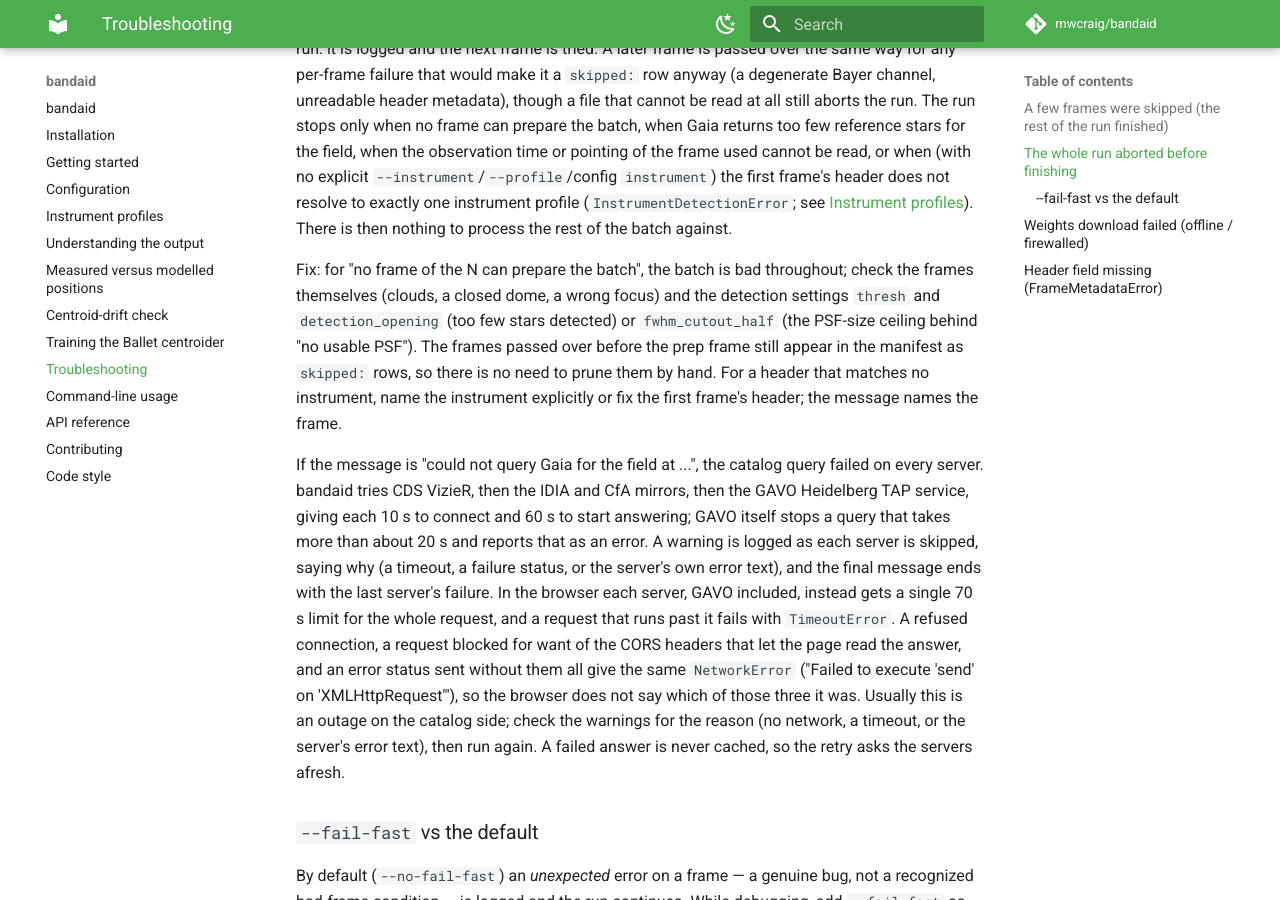
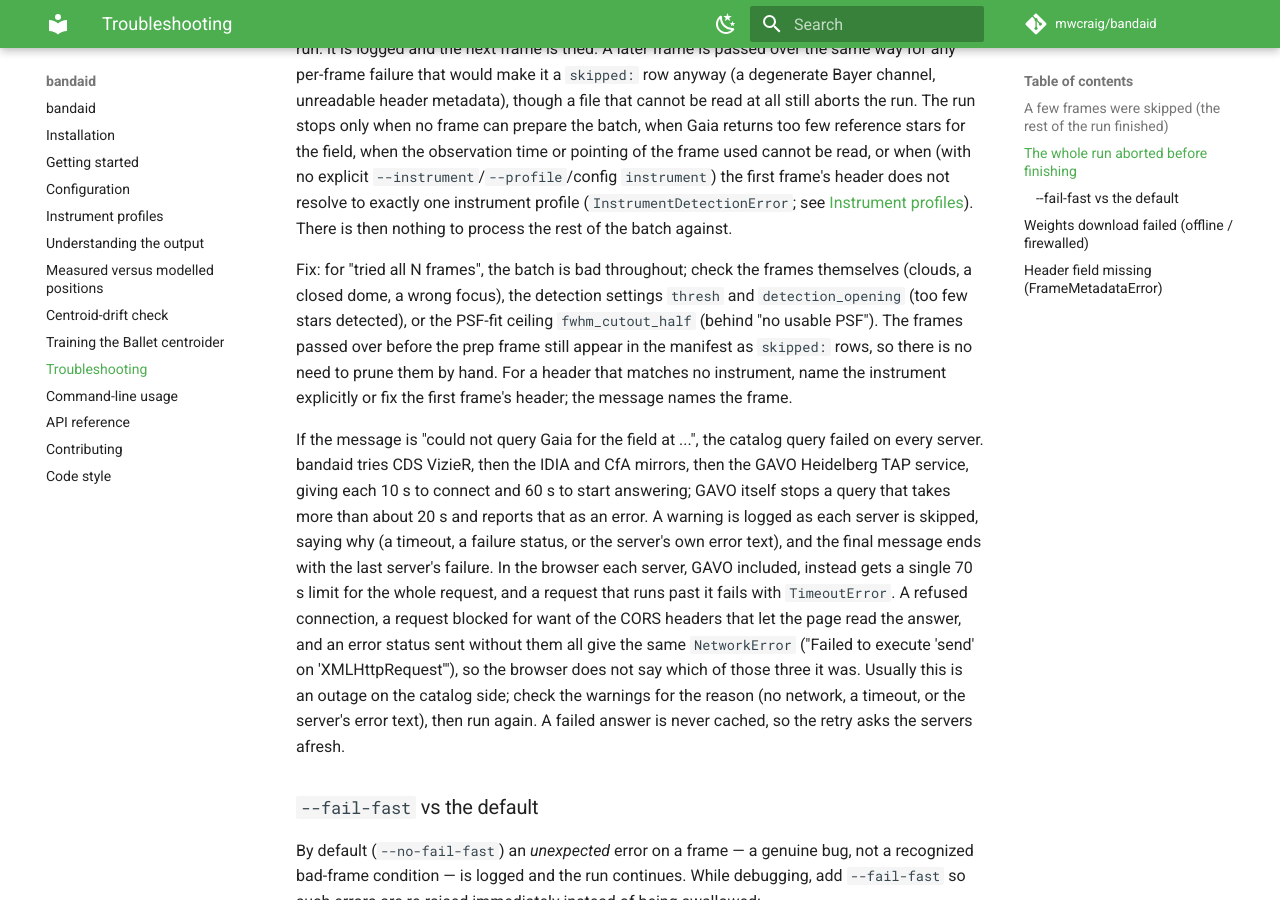
Before and after one commit to mwcraig/bandaid, an MkDocs documentation site: the page built from docs/troubleshooting.md, in a window 1280 px wide and 900 px high, scrolled down 1101 px. Built offline with MkDocs 1.6.1 and Material for MkDocs 9.7.7, drawn with Linux system fonts in a browser that asks for light colours; comment, search, counter and statistics services are not loaded.

Commit message:
Say "tried all N frames" so the prep failure reads well under its prefix
photometer_frames prefixes every BatchPrepError with "could not prepare
the batch: ", so the multi-frame message no longer repeats that phrase.
The prepare_batch comment now names both places the batch-mixing guard
runs, and the troubleshooting page no longer lists the PSF-fit ceiling
as a detection setting.

🤖 Generated with [Claude Code](https://claude.com/claude-code)
Claude-Session: https://claude.ai/code/session_01Gy3gmZ4fN9Joarq36S22S7

```diff
--- a/docs/troubleshooting.md
+++ b/docs/troubleshooting.md
@@ -53,10 +53,10 @@ not resolve to exactly one instrument profile (`InstrumentDetectionError`; see
 [Instrument profiles](instrument_profiles.md#auto-detection-from-the-fits-header)).
 There is then nothing to process the rest of the batch against.
 
-Fix: for "no frame of the N can prepare the batch", the batch is bad
-throughout; check the frames themselves (clouds, a closed dome, a wrong focus)
-and the detection settings `thresh` and `detection_opening` (too few stars
-detected) or `fwhm_cutout_half` (the PSF-size ceiling behind "no usable PSF").
+Fix: for "tried all N frames", the batch is bad throughout; check the frames
+themselves (clouds, a closed dome, a wrong focus), the detection settings
+`thresh` and `detection_opening` (too few stars detected), or the PSF-fit
+ceiling `fwhm_cutout_half` (behind "no usable PSF").
 The frames passed over before the prep frame still appear in the manifest as
 `skipped:` rows, so there is no need to prune them by hand. For a header that
 matches no instrument, name the instrument explicitly or fix the first frame's
```
Also changed, not shown: 2 other files.
